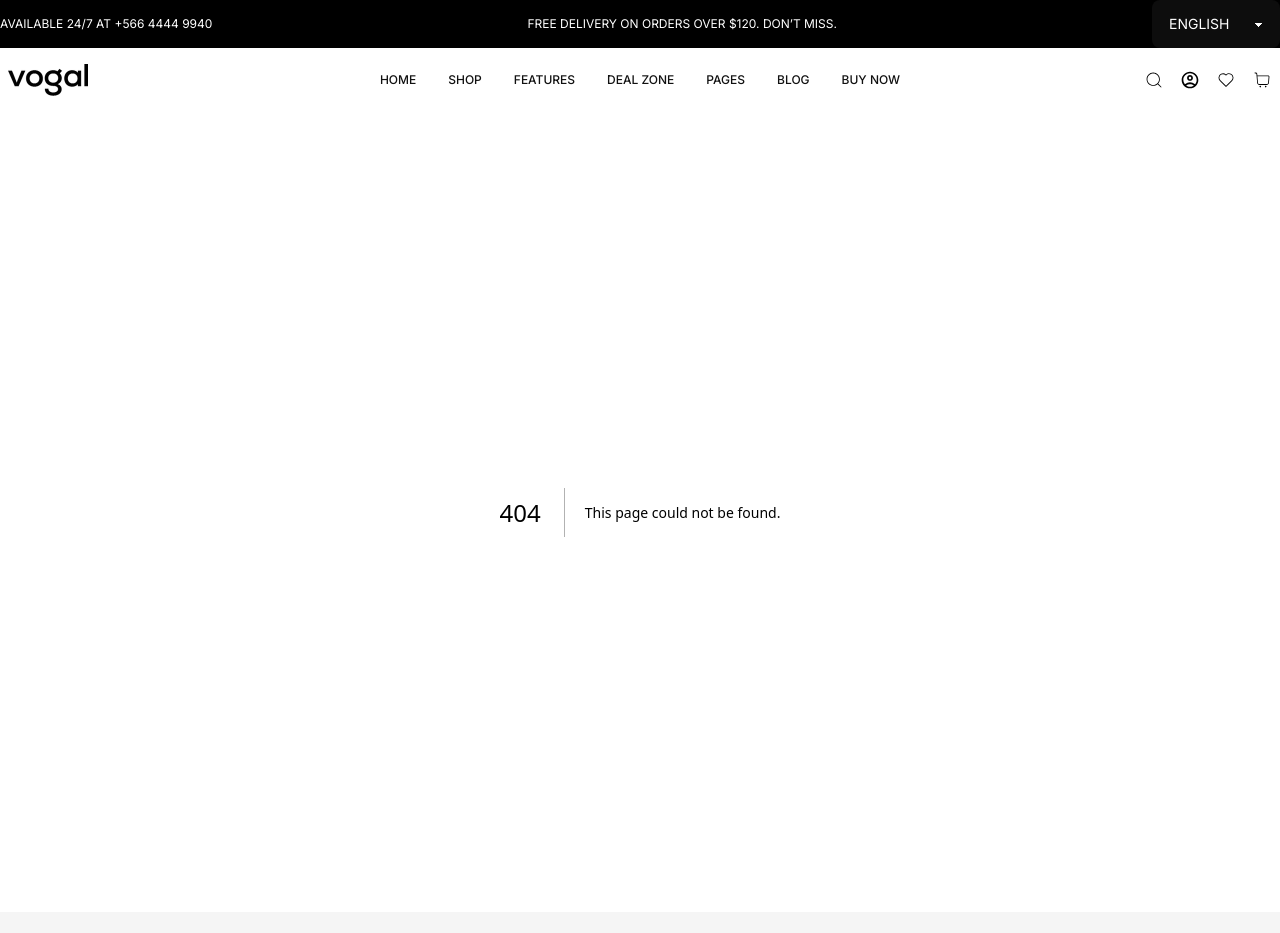
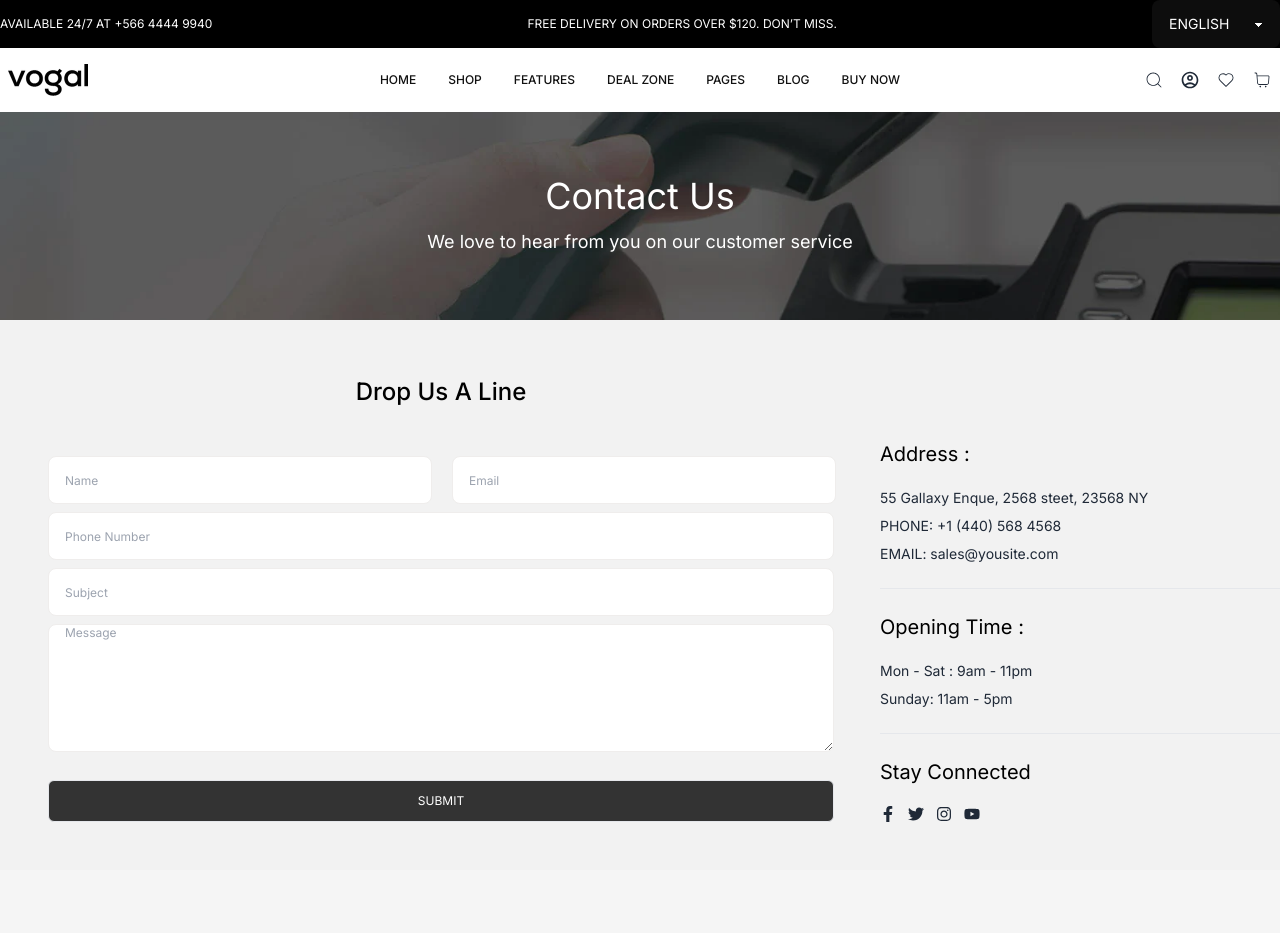
Before and after one commit to FuadTalukder85/vogal, a Next.js app: page /contactUs in a window 1280 px wide. Before the commit this address had no page. Shown: the top 933 px of the page. Built offline with nearby package versions, Linux system fonts and the light colour scheme.

Commit message:
add contact us page

```diff
--- a/src/app/(dashboardLayout)/dashboard/page.jsx
+++ b/src/app/(dashboardLayout)/dashboard/page.jsx
@@ -1,7 +1,21 @@
+"use client";
 import Link from "next/link";
-import React from "react";
+// import { useAppSelector } from "../../redux/hooks";
+import { useAppSelector } from "../../../redux/hooks";
+import { useCurrentUser } from "../../../redux/features/auth/authSlice";
+import React, { useEffect } from "react";
+import { useRouter } from "next/navigation";
 
 const DashboardPage = () => {
+  const router = useRouter();
+  const user = useAppSelector(useCurrentUser);
+
+  useEffect(() => {
+    if (!user) {
+      router.push("/account/login");
+    }
+  }, []);
+
   return (
     <div className="p-10">
       <div>
--- /dev/null
+++ b/src/app/contactUs/contactUs.css
@@ -0,0 +1,5 @@
+.contact-banner {
+  background-image: url(../../assets/images/contactImg/contactImg.jpg);
+  background-repeat: no-repeat;
+  background-size: cover;
+}
--- /dev/null
+++ b/src/app/contactUs/page.jsx
@@ -0,0 +1,133 @@
+"use client";
+import Container from "../../components/container/Container";
+import { useForm } from "react-hook-form";
+import { FaFacebookF } from "react-icons/fa";
+import { FaTwitter } from "react-icons/fa";
+import { FaInstagram } from "react-icons/fa";
+import { FaYoutube } from "react-icons/fa";
+import "./contactUs.css";
+
+const ContactUsPage = () => {
+  const { register, handleSubmit } = useForm();
+
+  const onSubmit = async (data) => {
+    console.log(data);
+  };
+  return (
+    <div className="bg-base-200">
+      <div className="contact-banner text-white text-center py-16">
+        <h5 className="text-4xl">Contact Us</h5>
+        <p className="text-lg mt-3">
+          We love to hear from you on our customer service
+        </p>
+      </div>
+      <Container>
+        <div className="grid grid-cols-12 gap-10 mt-10">
+          <div className="col-span-8">
+            <div className="hero">
+              <div className="hero-content flex-col">
+                {/* lg:flex-row-reverse */}
+                <div className="text-center">
+                  <span className="text-2xl font-medium text-black">
+                    Drop Us A Line
+                  </span>
+                </div>
+                <div className="card shrink-0">
+                  <form
+                    onSubmit={handleSubmit(onSubmit)}
+                    className="card-body md:w-[850px]"
+                  >
+                    <div className="md:flex gap-5 justify-between">
+                      <div className="form-control">
+                        <input
+                          type="text"
+                          placeholder="Name"
+                          className="input order border-[#EFEDEC] text-xs md:w-96"
+                          {...register("name")}
+                        />
+                      </div>
+                      <div className="form-control">
+                        <input
+                          type="text"
+                          placeholder="Email"
+                          className="input order border-[#EFEDEC] text-xs md:w-96"
+                          {...register("email")}
+                        />
+                      </div>
+                    </div>
+                    <div className="form-control">
+                      <input
+                        type="number"
+                        placeholder="Phone Number"
+                        className="input order border-[#EFEDEC] text-xs"
+                        {...register("number")}
+                      />
+                    </div>
+                    <div className="form-control">
+                      <input
+                        type="text"
+                        placeholder="Subject"
+                        className="input order border-[#EFEDEC] text-xs"
+                        {...register("subject")}
+                      />
+                    </div>
+                    <div className="form-control">
+                      <textarea
+                        type="text"
+                        placeholder="Message"
+                        className="input order border-[#EFEDEC] text-xs h-32"
+                      ></textarea>
+                    </div>
+
+                    <div className="form-control mt-5">
+                      <button
+                        type="submit"
+                        className="border bg-[#333333] text-white hover:bg-[#40B884] transition-all duration-500 py-3 px-7 rounded-md text-xs uppercase"
+                      >
+                        Submit
+                      </button>
+                    </div>
+                  </form>
+                </div>
+              </div>
+            </div>
+          </div>
+          <div className="col-span-4 md:mt-20">
+            <h5 className="text-xl text-black">Address : </h5>
+            <ul className="text-sm">
+              <li className="mt-5">55 Gallaxy Enque, 2568 steet, 23568 NY</li>
+              <li className="mt-2">PHONE: +1 (440) 568 4568</li>
+              <li className="mt-2">EMAIL: sales@yousite.com</li>
+            </ul>
+            <hr className="my-6" />
+            {/*  */}
+            <h5 className="text-xl text-black">Opening Time : </h5>
+            <ul className="text-sm">
+              <li className="mt-5">Mon - Sat : 9am - 11pm</li>
+              <li className="mt-2">Sunday: 11am - 5pm</li>
+            </ul>
+            <hr className="my-6" />
+            {/*  */}
+            <h5 className="text-xl text-black">Stay Connected</h5>
+            <ul className="flex gap-3 mt-5">
+              <li>
+                <FaFacebookF />
+              </li>
+              <li>
+                <FaTwitter />
+              </li>
+              <li>
+                <FaInstagram />
+              </li>
+              <li>
+                <FaYoutube />
+              </li>
+            </ul>
+          </div>
+        </div>
+      </Container>
+    </div>
+  );
+};
+
+export default ContactUsPage;
--- a/src/app/slider/page.jsx
+++ b/src/app/slider/page.jsx
@@ -20,7 +20,7 @@ const images = [
 ];
 
 const MyGallery = () => {
-  const [quantity, setQuantity] = useState(1);
+  const [quantity, setQuantity] = useState(0);
 
   const handleDecrement = () => {
     if (quantity > 1) {
```
Also changed, not shown: src/assets/images/contactImg/contactImg.jpg (added).
